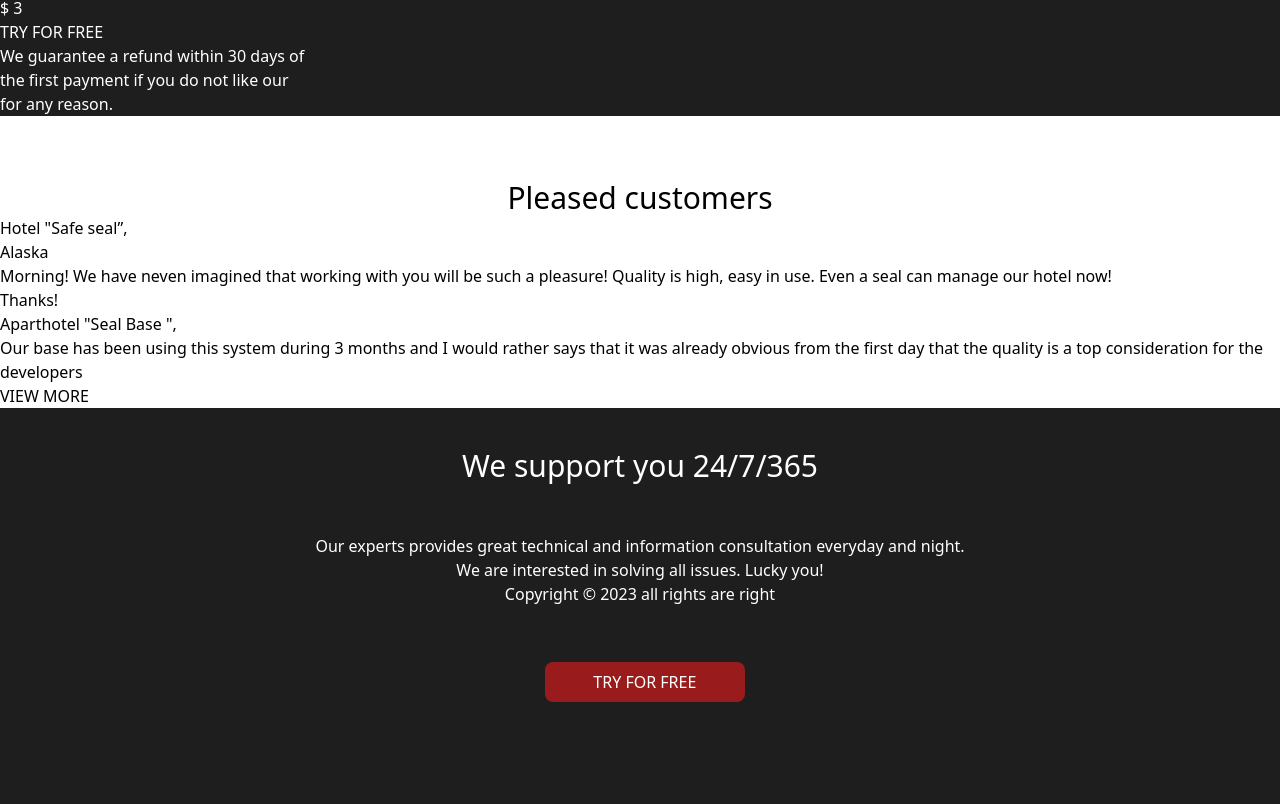
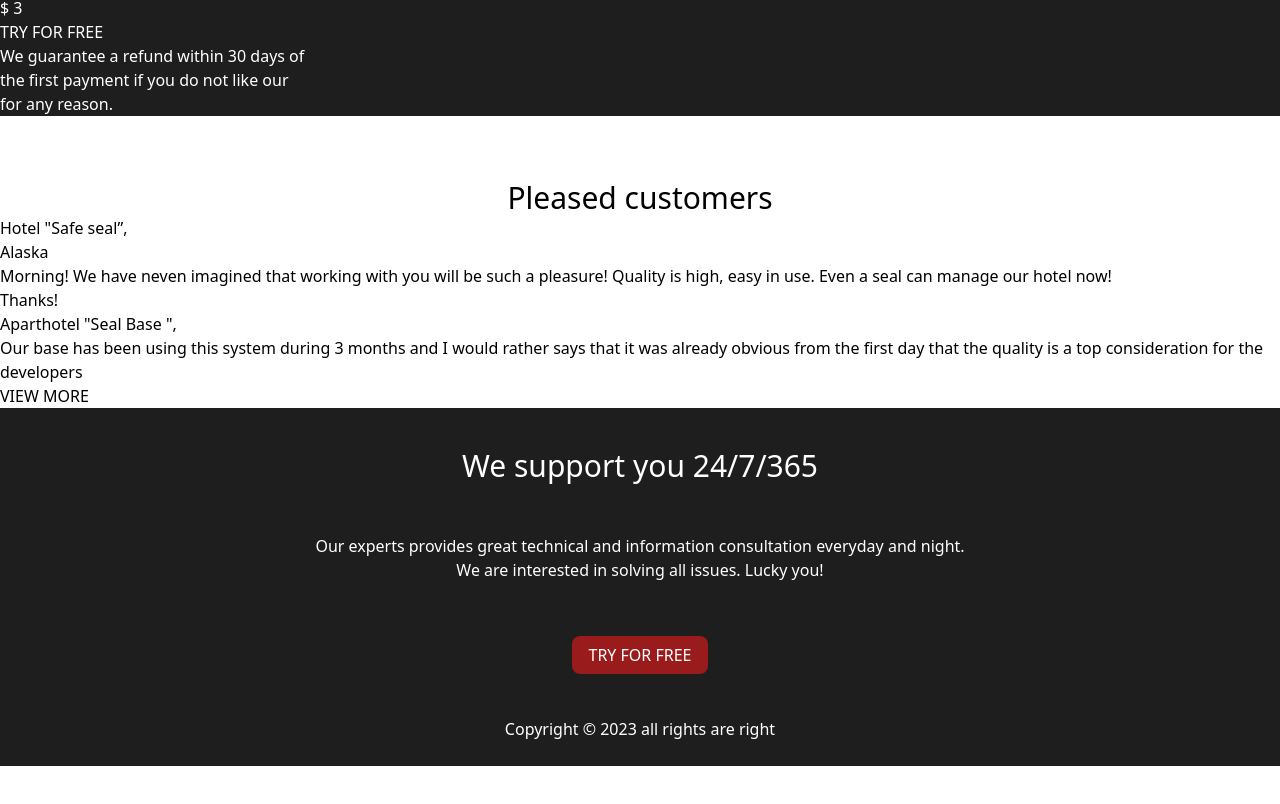
Before and after one commit to marrynrv/jetpms_tailwind, a website: page public/index.html in a window 1280 px wide. Shown: the part 3039-3843 px from the top of the page. After the commit the page ends 3805 px from the top, so only its background shows below. Drawn offline with nearby package versions, Linux system fonts and the light colour scheme; files that its build step writes are made by us from their sources.

Commit message:
fixing  footer

```diff
--- a/public/index.html
+++ b/public/index.html
@@ -219,14 +219,10 @@
 </div>
 
 <!--FIFTH BLOCK-->
-    <div class="black-footer">
-        <div class="container mx-auto">
-            <!-- <div class=""> -->
-                <h2 class="text-3xl pt-10">We support you 24/7/365</h2>
-                <p>Our experts provides great technical and information consultation everyday and night.<br>We are interested in solving all issues. Lucky you!</p>
-                <a href="#" class="btn bg-red-800 py-2 px-4 rounded-lg hover:bg-red-950">TRY FOR FREE</a>
-            <!-- </div> -->
-            <span>Copyright © 2023 all rights are right</span>
-        </div>
+    <div class="black-footer ">
+        <h2 class="text-3xl pt-10">We support you 24/7/365</h2>
+        <p>Our experts provides great technical and information consultation everyday and night.<br>We are interested in solving all issues. Lucky you!</p>
+        <div class="mt-9"><a href="#" class="btn bg-red-800 py-2 px-4 rounded-lg hover:bg-red-950">TRY FOR FREE</a></div>
+        <p>Copyright © 2023 all rights are right</p>
     </div>
 </body>
--- a/src/css/style.sass
+++ b/src/css/style.sass
@@ -108,20 +108,13 @@ h2
     color: $base-color
 
 .black-footer
-    height: 500px
     background: $base-color
     color: $fifth-wh-color
     text-align: center
     position: relative
 
+
 .black-footer p
     margin-top: 50px
     text-align: center
-.black-footer .btn
-    margin-top: 80px
-    position: absolute
-    width: 200px
-    margin-left: 40px
-
-.black-footer span
-    margin-top: 200px
+    padding-bottom: 25px
```
Also changed, not shown: src/css/style.css.
